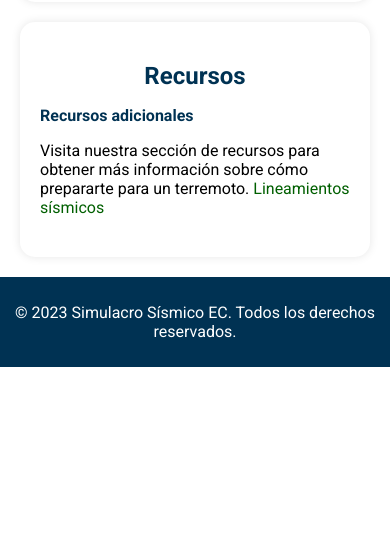
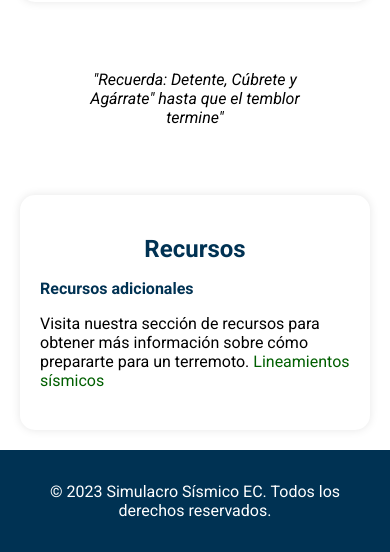
Before and after one commit to Desshinra/sismos, a plain HTML site: page index.html in a window 390 px wide. Shown: the part 1895-2447 px from the top of the page. Before the commit the page ends 2262 px from the top, so only its background shows below. Drawn offline with Linux system fonts and the light colour scheme.

Commit message:
Definitivo ya

```diff
--- a/css/styles.css
+++ b/css/styles.css
@@ -136,6 +136,12 @@ p.title {
   margin-bottom: 10px;
 }
 
+.texz {
+  margin: 6rem;
+  width: 60%;
+  text-align: center;
+}
+
 footer {
   background-color: #003253; /* verde oscuro */
   color: white;
@@ -171,6 +177,14 @@ footer {
 
   .col-1, .col-2, .col-3, .col-4, .col-5 {
     width: 100%;
+  }
+
+  .texz {
+    margin: 3rem;
+  }
+
+  footer {
+    padding: 1rem;
   }
 }
 
--- a/index.html
+++ b/index.html
@@ -64,6 +64,7 @@
             <img class="img-1" src="https://res.cloudinary.com/dqdz52ic7/image/upload/v1685304842/Sismos/101358232_3482166608479016_273541506395013120_n_jpqsrb.jpg" alt="">
             <img class="img-2" src="https://res.cloudinary.com/dqdz52ic7/image/upload/v1685310512/Sismos/WhatsApp-Image-2022-10-10-at-11.15.13-1536x1536_csiwsu.jpg" alt="">
         </section>
+        <p class="texz"><i>"Recuerda: Detente, Cúbrete y Agárrate" hasta que el temblor termine"</i></p>
         <section class="col-3">
             <h2>Recursos</h2>
             <article>
```
